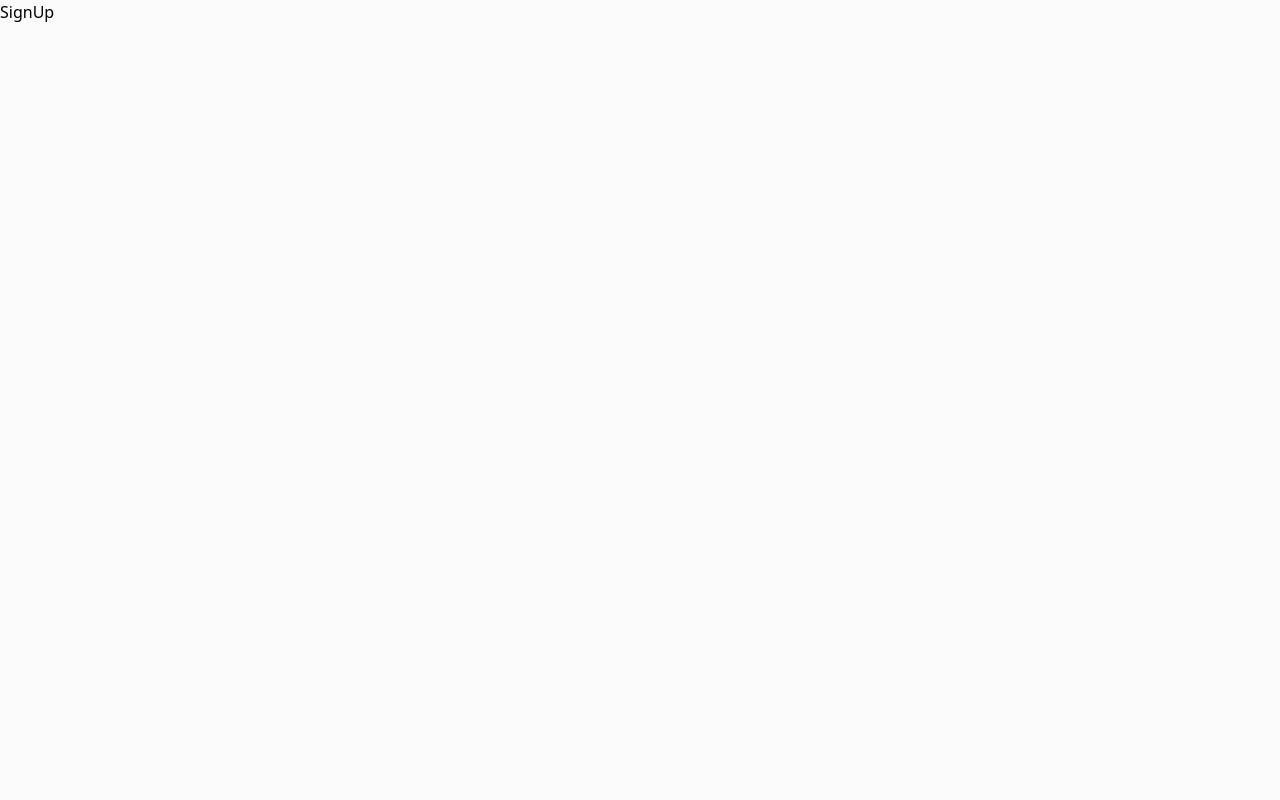
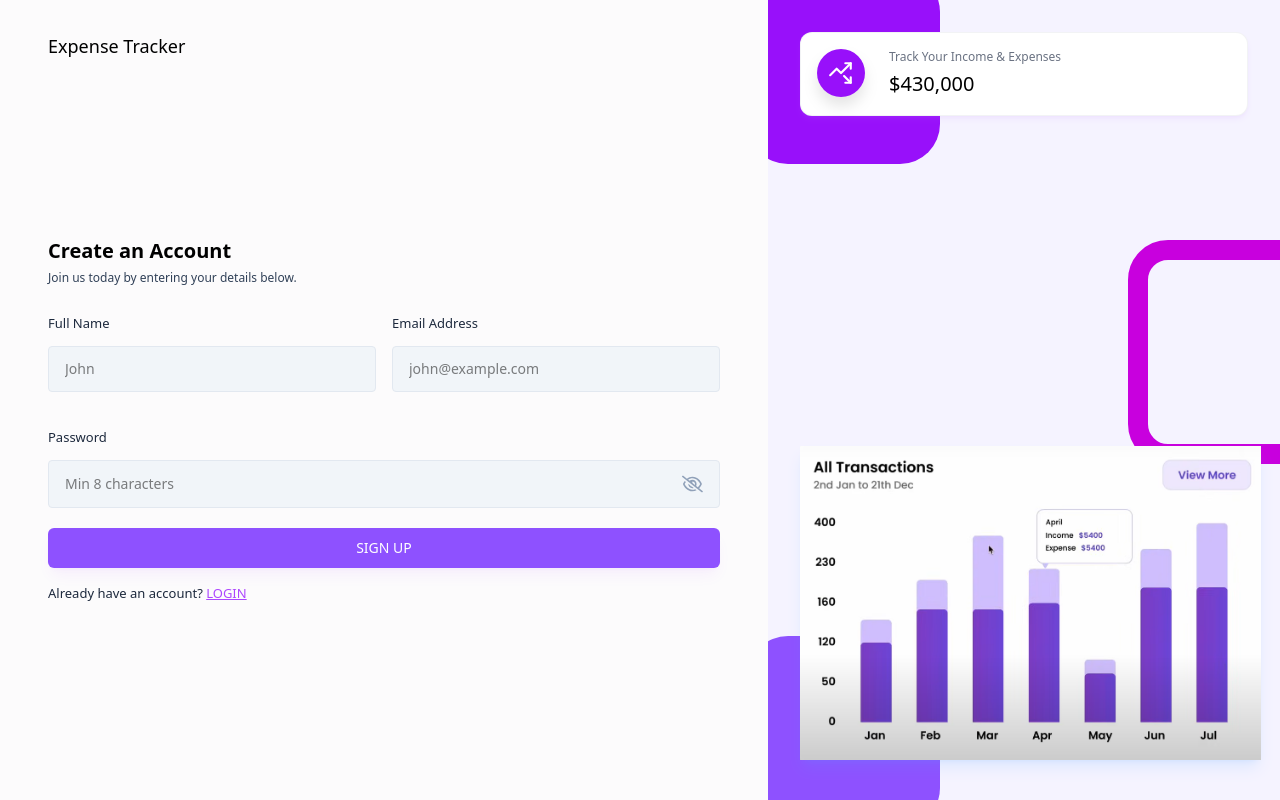
Before and after one commit to sarthak4504/Personal-Finance-Tracker, a React (Vite) app in the folder frontend/expense-tracker/: page /signup in a window 1280 px wide. Built offline with nearby package versions, Linux system fonts and the light colour scheme.

Commit message:
Created SignUP page

```diff
--- a/frontend/expense-tracker/src/pages/Auth/SignUp.jsx
+++ b/frontend/expense-tracker/src/pages/Auth/SignUp.jsx
@@ -1,9 +1,78 @@
-import React from 'react'
+import React, { useState } from 'react'
+import AuthLayout from '../../components/layouts/AuthLayout'
+import { Link, useNavigate } from 'react-router-dom';
+import Input from '../../components/Inputs/Input';
+import { validateEmail } from '../../utils/helper';
 
 const SignUp = () => {
-  return (
-    <div>SignUp</div>
-  )
+    const [profilePic, setProfilePic] = useState(null);
+    const [fullName, setFullName] = useState("");
+    const [email, setEmail] = useState("");
+    const [password, setPassword] = useState("");
+
+    const [error, setError] = useState(null);
+
+    const navigate = useNavigate();
+
+    const handleSignUp = async (e) => {
+        e.preventDefault();
+
+    };
+
+
+    return (
+        <AuthLayout>
+            <div className="lg:w-[100%] h-auto md:h-full mt-10 md:mt-0 flex flex-col justify-center">
+                <h3 className="text-xl font-semibold text-black">Create an Account</h3>
+                <p className="text-xs text-slate-700 mt-[5px] mb-6">
+                    Join us today by entering your details below.
+                </p>
+
+                <form onSubmit={handleSignUp}>
+
+
+                    <div className="grid grid-cols-1 md:grid-cols-2 gap-4">
+                        <Input
+                            value={fullName}
+                            onChange={({ target }) => setFullName(target.value)}
+                            label="Full Name"
+                            placeholder="John"
+                            type="text"
+                        />
+                        <Input
+                            value={email}
+                            onChange={({ target }) => setEmail(target.value)}
+                            label="Email Address"
+                            placeholder="john@example.com"
+                            type="text"
+                        />
+                        <div className='col-span-2'>
+                            <Input
+                                value={password}
+                                onChange={({ target }) => setPassword(target.value)}
+                                label="Password"
+                                placeholder="Min 8 characters"
+                                type="password"
+                            />
+                        </div>
+                    </div>
+                    {error && <p className="text-red-500 text-xs pb-2.5">{error}</p>}
+
+                    <button type="submit" className="btn-primary" >
+                        SIGN UP
+                    </button>
+
+                    <p className="text-[13px] text-slate-800 mt-3">
+                        Already have an account?{" "}
+                        <Link className="font-medium text-purple-500 underline" to="/login">
+                            LOGIN
+                        </Link>
+                    </p>
+                </form>
+            </div>
+
+        </AuthLayout>
+    )
 }
 
 export default SignUp
```
Also changed, not shown: frontend/expense-tracker/src/components/Inputs/ProfilePhotoSelector.jsx (added).
